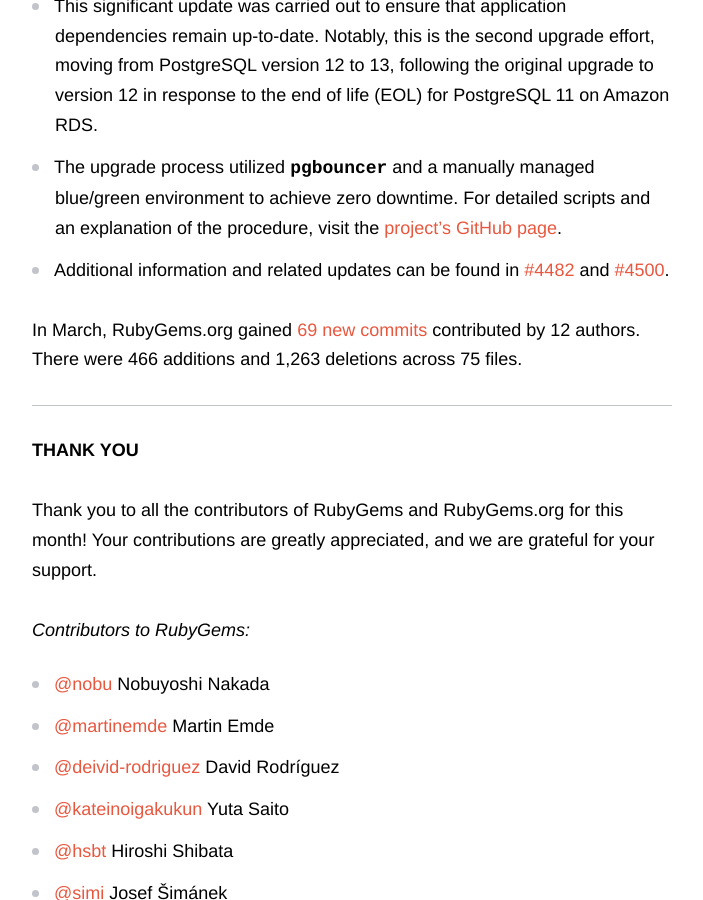
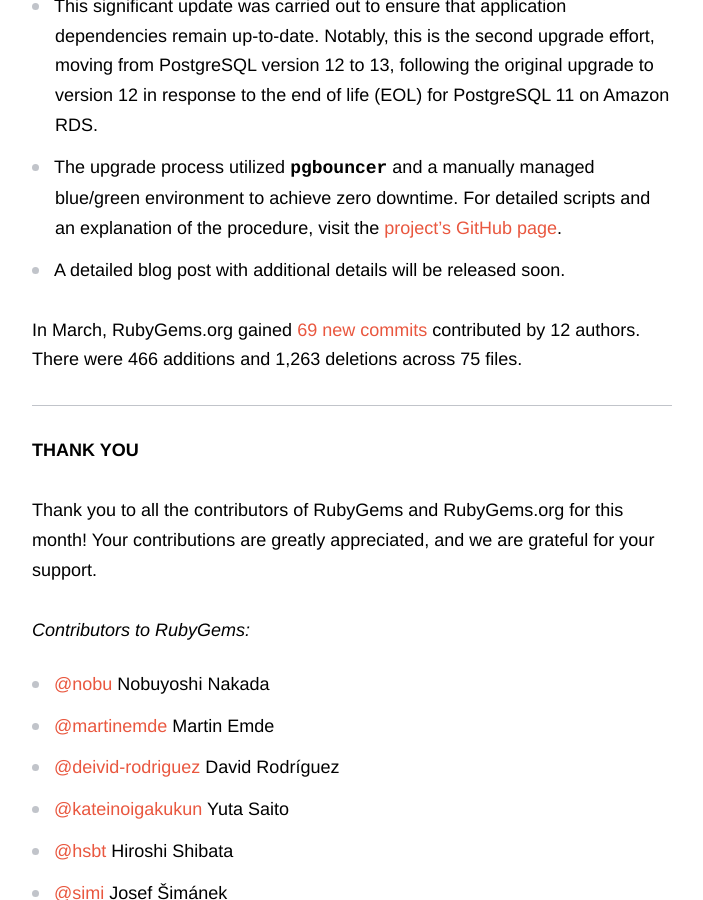
Before and after one commit to rubygems/rubygems.github.io, a Jekyll site: the page built from _posts/2024-04-08-march-rubygems-updates.md, in a window 1280 px wide and 900 px high, scrolled down 2192 px. Shown: the whole window, without its empty margins (438-1141 px from the left). Built offline with Jekyll 4.4.1, drawn with Linux system fonts in a browser that asks for light colours; comment, search, counter and statistics services are not loaded.

Commit message:
update post

```diff
--- a/_posts/2024-04-08-march-rubygems-updates.md
+++ b/_posts/2024-04-08-march-rubygems-updates.md
@@ -36,7 +36,7 @@
 
 - This significant update was carried out to ensure that application dependencies remain up-to-date. Notably, this is the second upgrade effort, moving from PostgreSQL version 12 to 13, following the original upgrade to version 12 in response to the end of life (EOL) for PostgreSQL 11 on Amazon RDS.
 - The upgrade process utilized `pgbouncer` and a manually managed blue/green environment to achieve zero downtime. For detailed scripts and an explanation of the procedure, visit the [project’s GitHub page](https://github.com/rubygems/pg-major-update).
-- Additional information and related updates can be found in [#4482](https://github.com/rubygems/rubygems.org/pull/4482) and [#4500](https://github.com/rubygems/rubygems.org/pull/4500).
+- A detailed blog post with additional details will be released soon.
 
 In March, RubyGems.org gained [69 new commits](https://github.com/rubygems/rubygems.org/compare/master@%7B2024-2-01%7D...master@%7B2024-2-31%7D) contributed by 12 authors. There were 466 additions and 1,263 deletions across 75 files.
 
```
